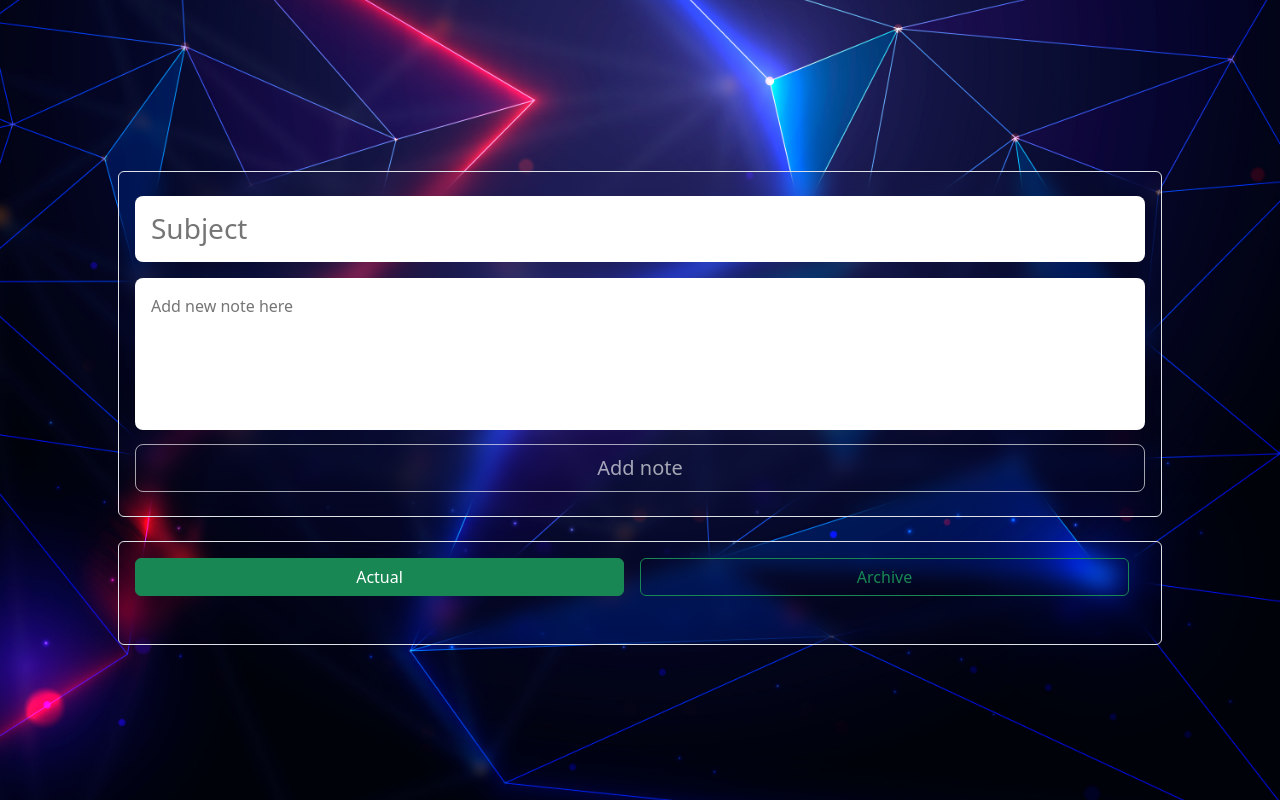
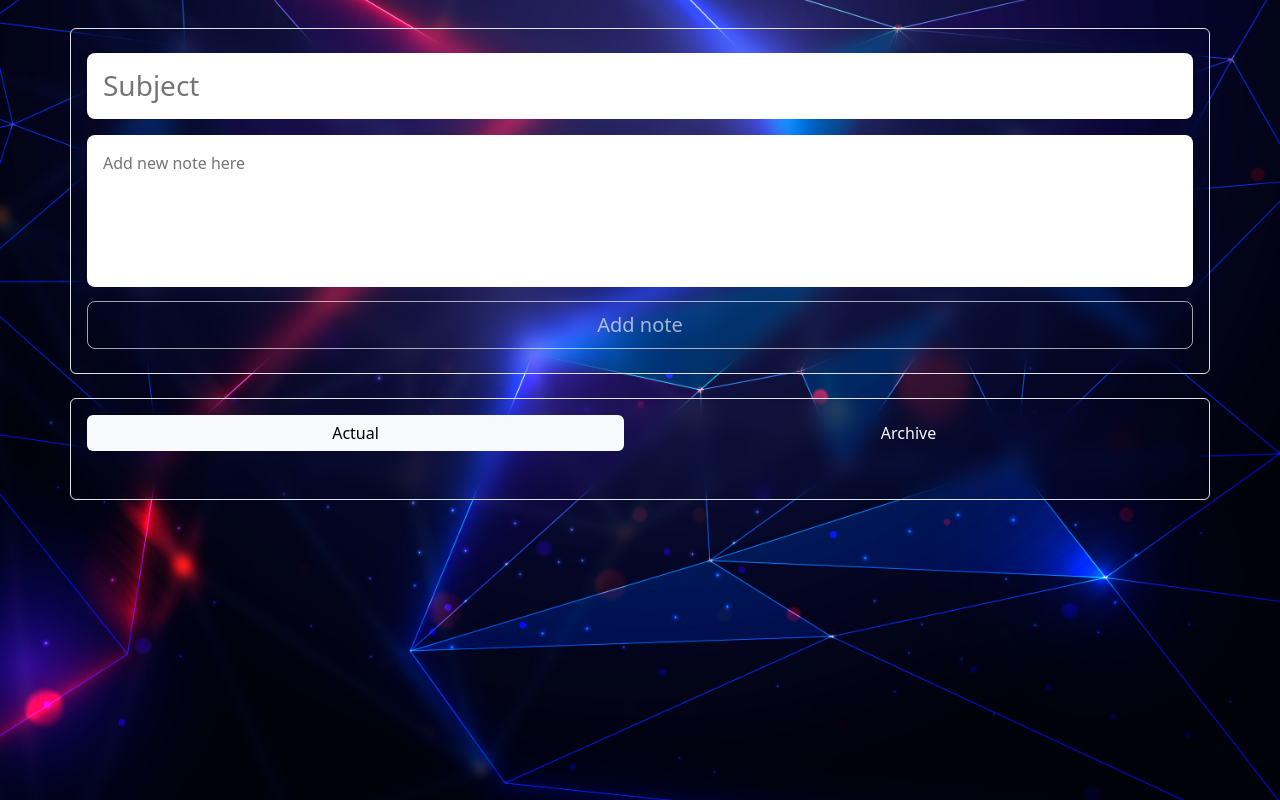
Before and after one commit to staryo/itc_notes_project, a React (Vite) app: page / in a window 1280 px wide. Built offline with nearby package versions, Linux system fonts and the light colour scheme.

Commit message:
[M8] small fixes

```diff
--- a/index.html
+++ b/index.html
@@ -7,7 +7,7 @@
     <title>ITC. Note project</title>
 </head>
 <body>
-    <div class="container-sm h-100 d-flex flex-column justify-content-xl-center align-items-center p-0 pt-2 p-xl-5"
+    <div class="container-sm h-100 d-flex flex-column align-items-center p-0 pt-2"
          id="root"></div>
     <script src="/src/main.jsx" type="module"></script>
 </body>
--- a/src/ui/ShowNote/Notes.jsx
+++ b/src/ui/ShowNote/Notes.jsx
@@ -11,7 +11,7 @@ function Notes() {
             <div className="row w-100 g-3">
                 <div className="col">
                     <button
-                        className={`btn btn-outline-success w-100 ${isArchive? "": "active"}`}
+                        className={`btn btn-outline-light w-100 border-0 ${isArchive? "": "active"}`}
                         type="button"
                         onClick={() => setArchive(false)}
                     >
@@ -20,7 +20,7 @@ function Notes() {
                 </div>
                 <div className="col">
                     <button
-                        className={`btn btn-outline-success w-100 ${isArchive? "active": ""}`}
+                        className={`btn btn-outline-light border-0 w-100 ${isArchive? "active": ""}`}
                         type="button"
                         onClick={() => setArchive(true)}
                     >
```
